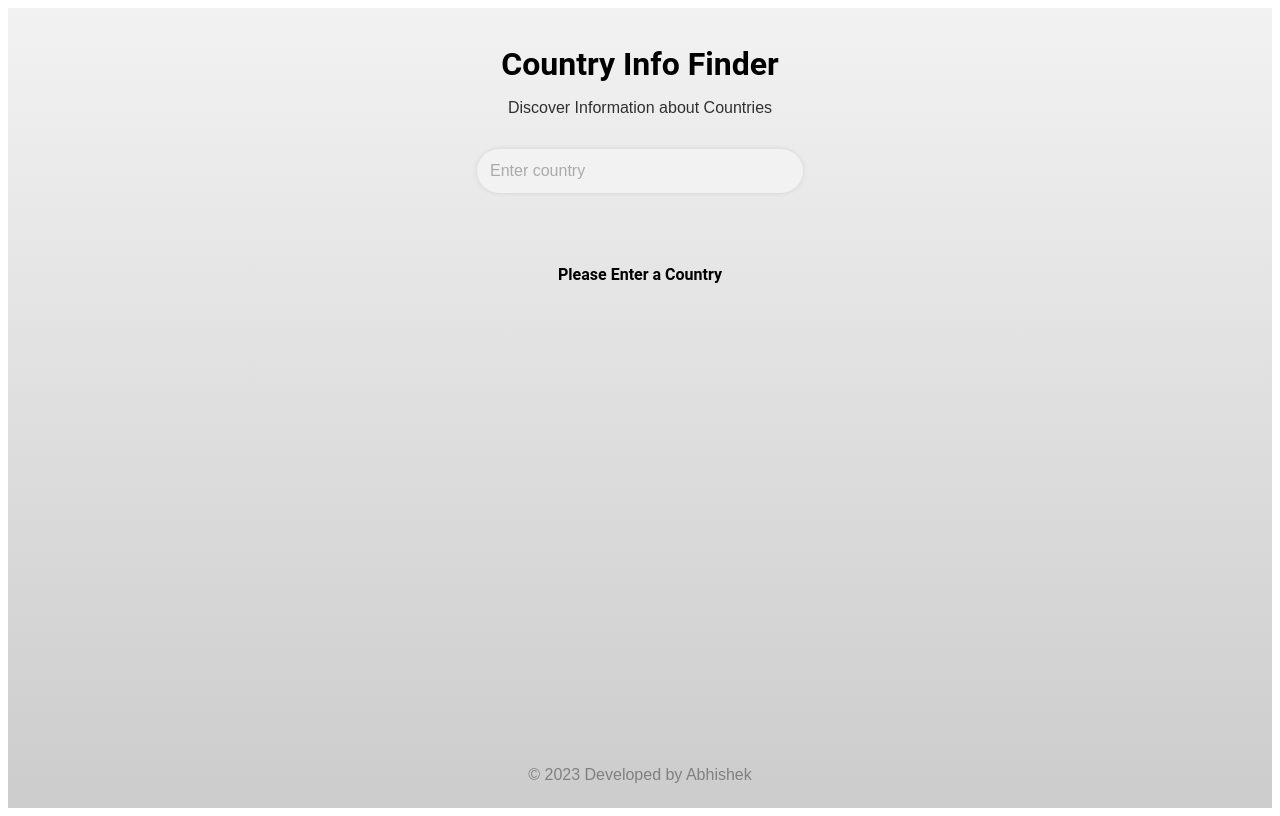
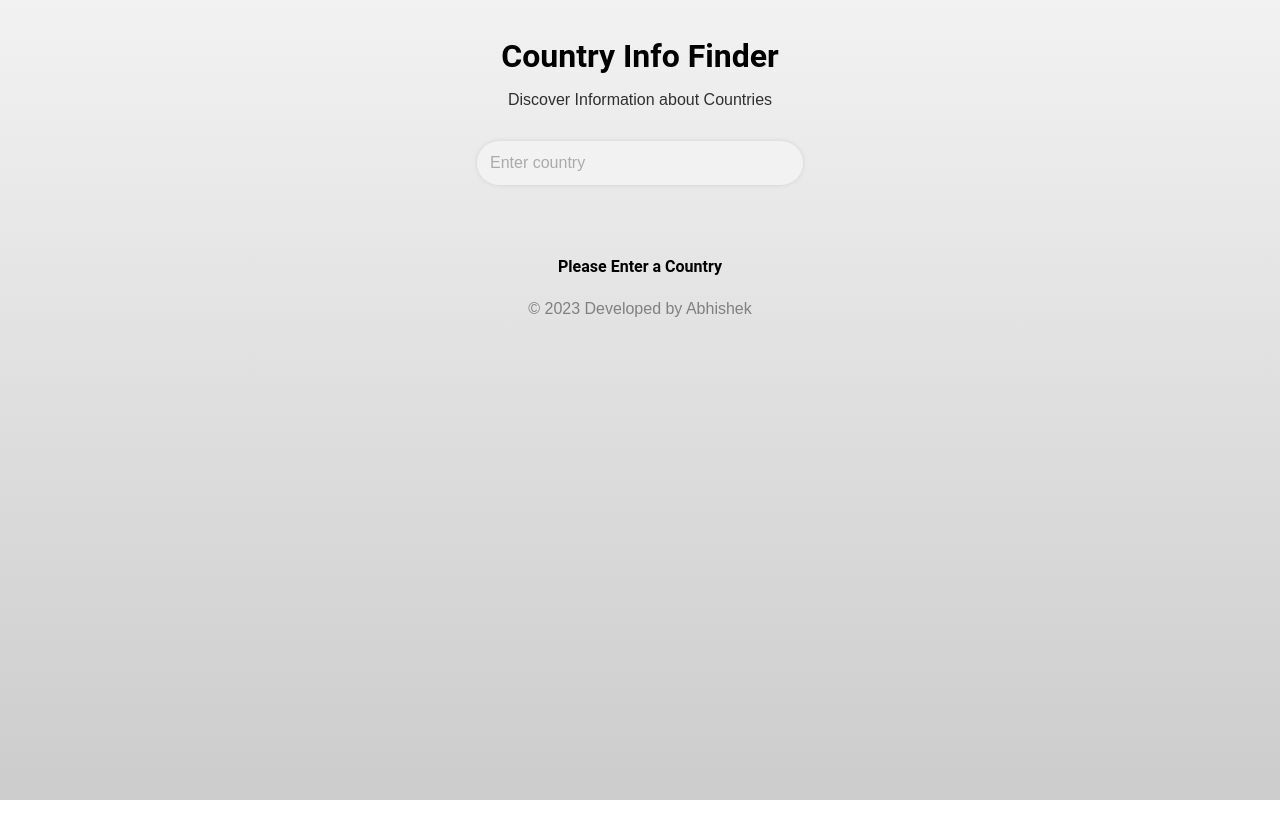
Before and after one commit to Abhi-RG/CountryReactDemo, a React (Vite) app: page / in a window 1280 px wide. Built offline with nearby package versions, Linux system fonts and the light colour scheme.

Commit message:
footer-Css-fix

```diff
--- a/src/App.css
+++ b/src/App.css
@@ -8,3 +8,6 @@
   flex-direction: column;
   align-items: center;
 }
+body {
+  margin: 0;
+}
--- a/src/component/card/Card.jsx
+++ b/src/component/card/Card.jsx
@@ -27,7 +27,6 @@ const Card = ({ searchQuery }) => {
         "https://restcountries.com/v3.1/name/" + searchQuery
       );
       const response = await fetchData.json();
-      console.log(response, "🎈");
       setCountryData(response);
     }
   };
--- a/src/component/footer/Footer.css
+++ b/src/component/footer/Footer.css
@@ -1,10 +1,8 @@
 .footer {
-  background-color: var(--footer-bg-color); /* Use theme footerBgColor */
+  background-color: var(--footer-bg-color);
   color: gray;
   padding: 1rem 0;
   text-align: center;
-  position: absolute;
-  bottom: 0;
   width: 100%;
   font-family: 'Arial', sans-serif;
 }
```
